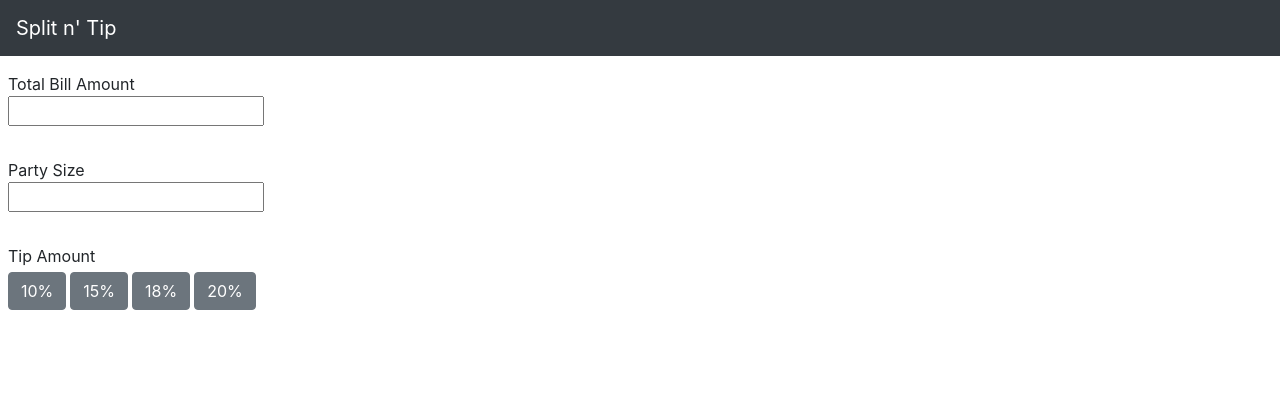
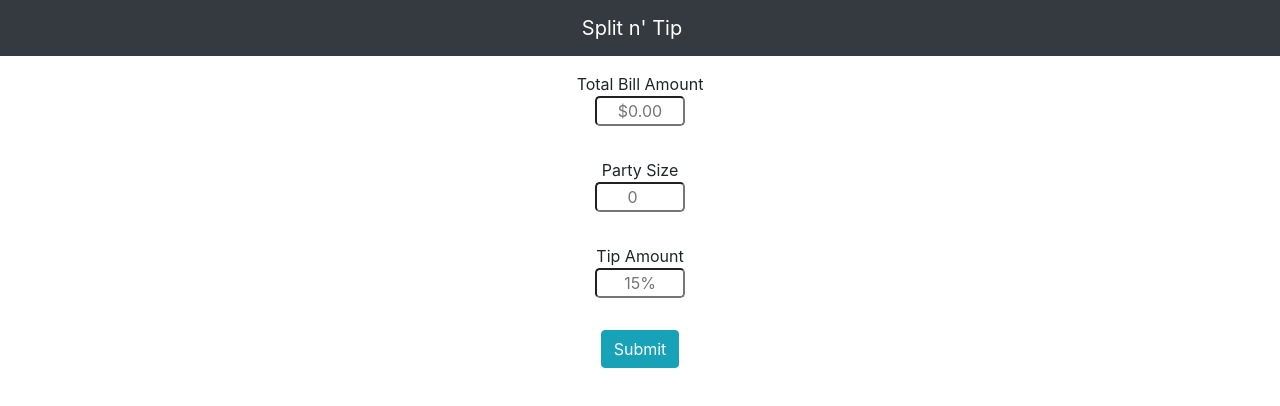
Before and after one commit to JessieSidWho/tip, a React (Create React App) app: page / in a window 1280 px wide. Shown: the top 406 px of the page. Built offline with nearby package versions, Linux system fonts and the light colour scheme.

Commit message:
state is active

```diff
--- a/src/components/Calculator/index.js
+++ b/src/components/Calculator/index.js
@@ -1,27 +1,73 @@
 import React, { Component } from 'react';
+import './module.css';
 
 class Calculator extends Component {
 
-    state = {};
+    state = {
+        bill: '',
+        party: '',
+        tip: '',
+        formIsHidden: false,
+        resetIsHidden: true
+    };
 
-    render(){
-        return(
-            <div className='justify-content-md-center mt-3'>
-                <form>
-                    <label className='ml-2'> Total Bill Amount <br></br>
-                        <input type='number' name='bill' required></input>
+    handleInputChange = event => {
+        // Pull the name and value properties off of the event.target (the element which triggered the event)
+        const { name, value } = event.target;
+
+        // Set the state for the appropriate input field
+        this.setState({
+            [name]: value
+        });
+    };
+
+    handleSubmit = event => {
+        event.preventDefault();
+        console.log(`Bill: ${this.state.bill}\nParty: ${this.state.party}\nTip: ${this.state.tip}`);
+        this.setState({ bill: "", party: "", tip: "", formIsHidden: true });
+    }
+
+    render() {
+        return (
+            <div className=' row justify-content-md-center text-center mt-3'>
+                <form className='col-sm-12'>
+                    <label className=''> Total Bill Amount <br></br>
+                        <input id='box1' className='rounded-lg text-center'
+                            type='text'
+                            name='bill'
+                            placeholder='$0.00'
+                            value={this.state.bill}
+                            onChange={this.handleInputChange}
+                            required />
                     </label><br></br><br></br>
 
-                    <label className='ml-2'> Party Size <br></br>
-                        <input className='' type='number' name='party' required></input>
+                    <label className=''> Party Size <br></br>
+                        <input id='box2' className='rounded-lg text-center'
+                            type='number'
+                            name='party'
+                            placeholder='0'
+                            value={this.state.party}
+                            onChange={this.handleInputChange}
+                            required></input>
                     </label><br></br><br></br>
 
-                    <label className='ml-2'> Tip Amount <br></br>
-                        <button className='mt-1 btn btn-secondary' name='ten' value='10%'>10%</button>
-                        <button className='ml-1 mt-1 btn btn-secondary' name='fifteen' value='15%'>15%</button>
-                        <button className='ml-1 mt-1 btn btn-secondary' name='eighteen' value='18%'>18%</button>
-                        <button className='ml-1 mt-1 btn btn-secondary' name='twenty' value='20%'>20%</button>
+                    <label className=''> Tip Amount <br></br>
+                        <input id='box3' className='rounded-lg text-center'
+                            type='text'
+                            name='tip'
+                            placeholder='15%'
+                            value={this.state.tip}
+                            onChange={this.handleInputChange}
+                            required></input>
                     </label><br></br><br></br>
+
+                    <label>
+                        <button className='btn btn-info'
+                            name='submit'
+                            type='submit'
+                            onClick={this.handleSubmit}
+                        >Submit</button>
+                    </label>
                 </form>
             </div>
         )
--- /dev/null
+++ b/src/components/Calculator/module.css
@@ -0,0 +1,11 @@
+#box1 {
+    width: 90px
+}
+
+#box2 {
+    width: 90px
+}
+
+#box3 {
+    width: 90px
+}
--- a/src/components/Title/index.js
+++ b/src/components/Title/index.js
@@ -5,12 +5,10 @@ import Navbar from 'react-bootstrap/Navbar'
 const Title = () => {
     return (
         <>
-            <Navbar collapseOnSelect expand="lg" bg="dark" variant="dark" >
-                <Navbar.Brand href="#home">Split n' Tip</Navbar.Brand>
-                <Navbar.Toggle aria-controls="responsive-navbar-nav" />
-                <Navbar.Collapse id="responsive-navbar-nav">
-
-                </Navbar.Collapse>
+            <Navbar className='row' expand="lg" bg="dark" variant="dark" >
+                <div className='col-md-12 text-center'>
+                    <Navbar.Brand className=''>Split n' Tip</Navbar.Brand>
+                </div>
             </Navbar>
         </>
     )
```
